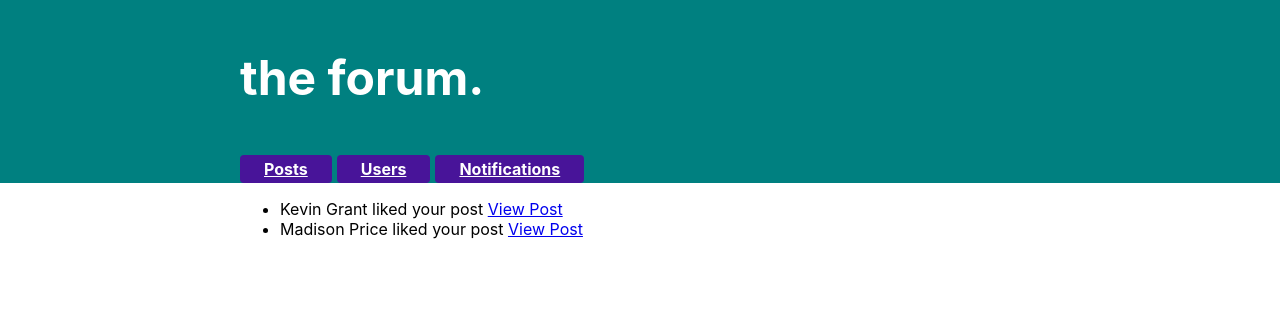
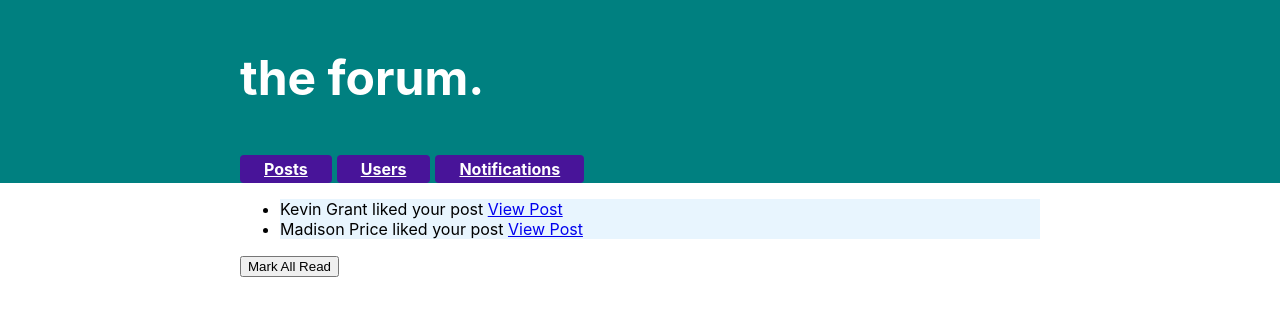
Before and after one commit to MattTheEconomist/the-forum, a React (Create React App) app: page /notifications in a window 1280 px wide. Shown: the top 316 px of the page. Built offline with nearby package versions, Linux system fonts and the light colour scheme.

Commit message:
reaction notifications are posting

```diff
--- a/src/features/notifications/NotificationsList.js
+++ b/src/features/notifications/NotificationsList.js
@@ -1,15 +1,25 @@
-import React from "react";
-import { useSelector } from "react-redux";
+import React, { useEffect } from "react";
+import { useSelector, useDispatch } from "react-redux";
 
-import { selectAllNotifications } from "./notificationsSlice";
+import {
+  selectAllNotifications,
+  allNotificationsRead,
+} from "./notificationsSlice";
 import { selectUserById, selectAllUsers } from "../users/usersSlice";
 import { selectPostById } from "../posts/postsSlice";
 import { render } from "@testing-library/react";
 import { Link } from "react-router-dom";
 
 export const NotificationsList = () => {
+  const dispatch = useDispatch();
+
   const notifs = useSelector(selectAllNotifications);
   const users = useSelector(selectAllUsers);
+
+  //   useEffect(()=>{
+
+  //     dispatch(allNotificationsRead())
+  //   })
 
   const getSourceUserName = (notif) => {
     const sourceUserId = notif.sourceUserId;
@@ -19,7 +29,10 @@ export const NotificationsList = () => {
   };
 
   const renderedNotifs = notifs.map((notif, index) => (
-    <li key={`notif ${index}`}>
+    <li
+      key={`notif ${index}`}
+      className={notif.read ? "notification_read" : "notification_unread"}
+    >
       {`${getSourceUserName(notif)} ${notif.type} your post`}{" "}
       <Link to={`/posts/${notif.destinationPostId}`}>View Post</Link>
     </li>
@@ -28,6 +41,9 @@ export const NotificationsList = () => {
   return (
     <section>
       <ul>{renderedNotifs}</ul>
+      <button type="button" onClick={() => dispatch(allNotificationsRead())}>
+        Mark All Read
+      </button>
     </section>
   );
 };
--- a/src/features/notifications/notificationsSlice.js
+++ b/src/features/notifications/notificationsSlice.js
@@ -8,12 +8,14 @@ const initialState = [
     type: "liked",
     sourceUserId: "1",
     destinationPostId: "2",
+    read: false,
   },
   {
     id: "2",
     type: "liked",
     sourceUserId: "2",
     destinationPostId: "1",
+    read: false,
   },
 ];
 
@@ -24,10 +26,18 @@ const notificationsSlice = createSlice({
     newNotification(state, action) {
       state.push(action.payload);
     },
+    allNotificationsRead(state, action) {
+      state.forEach((notif) => {
+        notif.read = true;
+      });
+    },
   },
 });
 
-export const { newNotification } = notificationsSlice.actions;
+export const {
+  newNotification,
+  allNotificationsRead,
+} = notificationsSlice.actions;
 
 export const selectAllNotifications = (state) => state.notifications;
 
--- a/src/features/posts/ReactionButtons.js
+++ b/src/features/posts/ReactionButtons.js
@@ -2,6 +2,7 @@ import React from "react";
 import { useDispatch } from "react-redux";
 
 import { reactionAdded } from "./postsSlice";
+import { newNotification } from "../notifications/notificationsSlice";
 
 const reactionEmoji = {
   thumbsUp: "👍",
@@ -14,15 +15,26 @@ const reactionEmoji = {
 export const ReactionButtons = ({ post }) => {
   const dispatch = useDispatch();
 
+  function twoDispatches(name) {
+    dispatch(reactionAdded({ postId: post.id, reaction: name }));
+    dispatch(
+      newNotification({
+        id: "3",
+        type: "liked",
+        sourceUserId: "2",
+        destinationPostId: post.id,
+        read: false,
+      })
+    );
+  }
+
   const reactionButtons = Object.entries(reactionEmoji).map(([name, emoji]) => {
     return (
       <button
         key={name}
         type="button"
         className="muted-button reaction-button"
-        onClick={() =>
-          dispatch(reactionAdded({ postId: post.id, reaction: name }))
-        }
+        onClick={() => twoDispatches(name)}
       >
         {emoji} {post.reactions[name]}
       </button>
--- a/src/index.css
+++ b/src/index.css
@@ -257,3 +257,11 @@ button.reaction-button {
 .notification.new {
   background-color: rgba(29, 161, 242, 0.1);
 }
+
+.notification_unread {
+  background-color: rgba(29, 161, 242, 0.1);
+}
+
+.notification_read {
+  background-color: white;
+}
```
